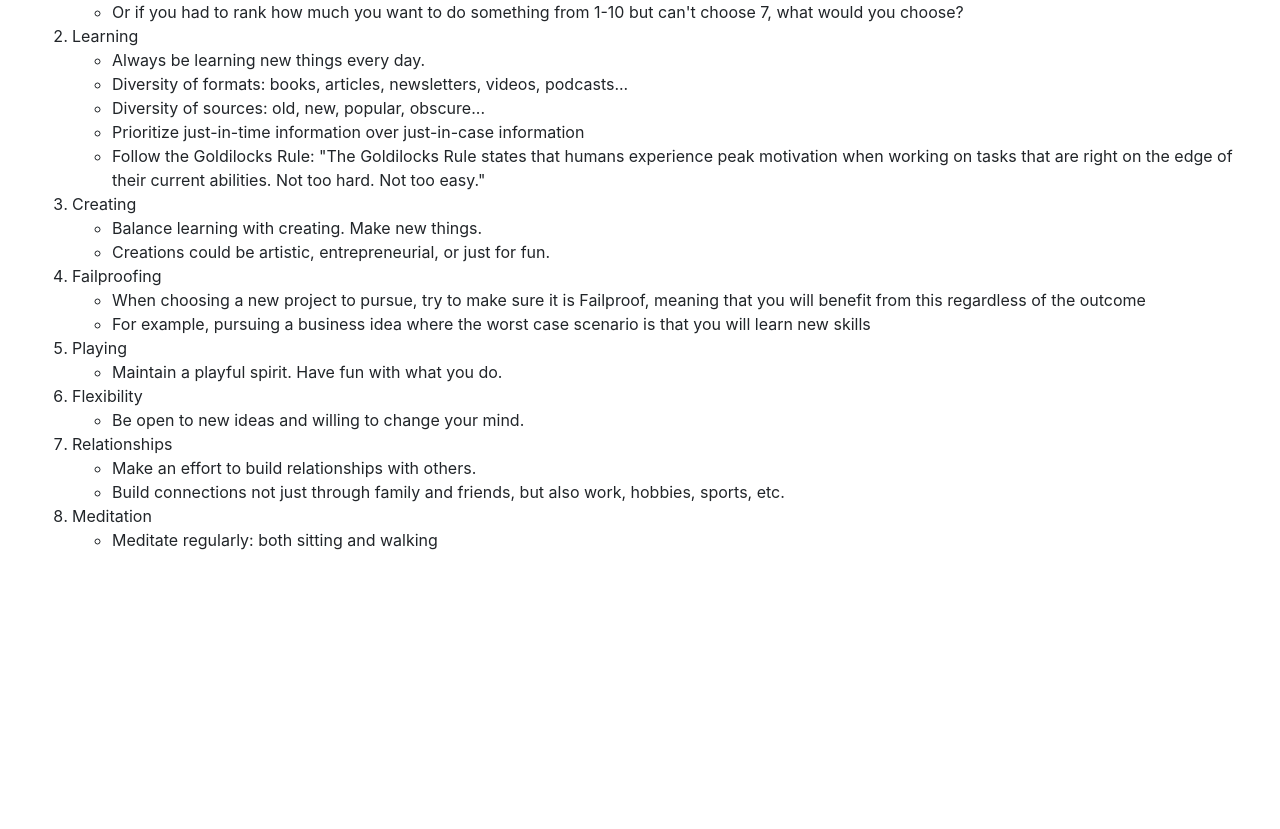
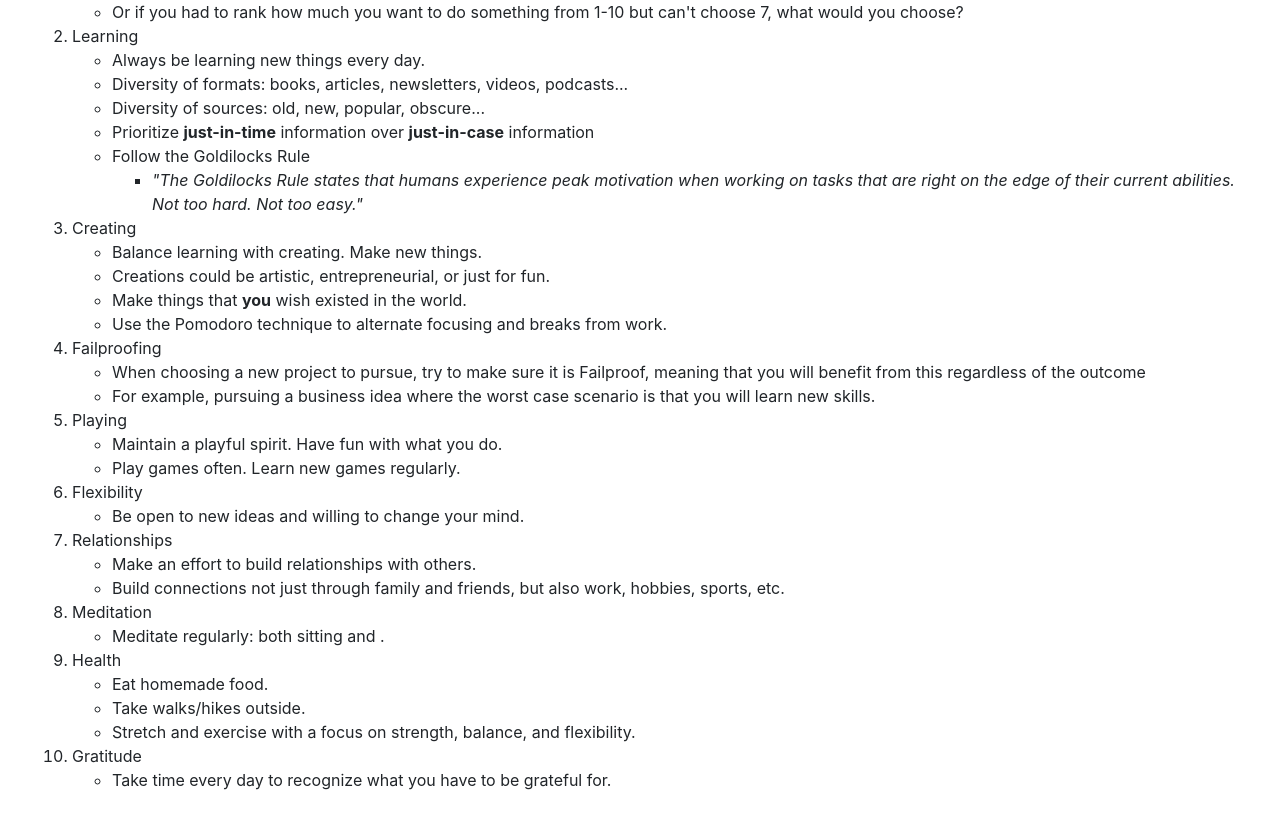
Before and after one commit to TimFinnigan/tim-finnigan-homepage, a React (Create React App) app: page /principles in a window 1280 px wide. Shown: the part 267-1096 px from the top of the page. Before the commit the page ends 867 px from the top, so only its background shows below. Built offline with nearby package versions, Linux system fonts and the light colour scheme.

Commit message:
update principles

```diff
--- a/src/principles.js
+++ b/src/principles.js
@@ -25,13 +25,16 @@ class Principles extends React.Component {
             </li>
             <li>Diversity of sources: old, new, popular, obscure...</li>
             <li>
-              Prioritize just-in-time information over just-in-case information
+              Prioritize <b>just-in-time</b> information over <b>just-in-case</b> information
             </li>
             <li>
-              Follow the Goldilocks Rule: "The Goldilocks Rule states that
+              Follow the Goldilocks Rule
+              <ul>
+                <li><i>"The Goldilocks Rule states that
               humans experience peak motivation when working on tasks that are
               right on the edge of their current abilities. Not too hard. Not
-              too easy."
+              too easy."</i></li>
+              </ul>
             </li>
           </ul>
           <li>Creating</li>
@@ -40,6 +43,8 @@ class Principles extends React.Component {
             <li>
               Creations could be artistic, entrepreneurial, or just for fun.
             </li>
+            <li>Make things that <b>you</b> wish existed in the world.</li>
+            <li>Use the Pomodoro technique to alternate focusing and breaks from work.</li>
           </ul>
           <li>Failproofing</li>
           <ul>
@@ -50,12 +55,13 @@ class Principles extends React.Component {
             </li>
             <li>
               For example, pursuing a business idea where the worst case
-              scenario is that you will learn new skills
+              scenario is that you will learn new skills.
             </li>
           </ul>
           <li>Playing</li>
           <ul>
             <li>Maintain a playful spirit. Have fun with what you do.</li>
+            <li>Play games often. Learn new games regularly.</li>
           </ul>
           <li>Flexibility</li>
           <ul>
@@ -71,7 +77,17 @@ class Principles extends React.Component {
           </ul>
           <li>Meditation</li>
           <ul>
-            <li>Meditate regularly: both sitting and walking</li>
+            <li>Meditate regularly: both sitting and .</li>
+          </ul>
+          <li>Health</li>
+          <ul>
+            <li>Eat homemade food.</li>
+            <li>Take walks/hikes outside.</li>
+            <li>Stretch and exercise with a focus on strength, balance, and flexibility.</li>
+          </ul>
+          <li>Gratitude</li>
+          <ul>
+            <li>Take time every day to recognize what you have to be grateful for.</li>
           </ul>
         </ol>
       </div>
```
